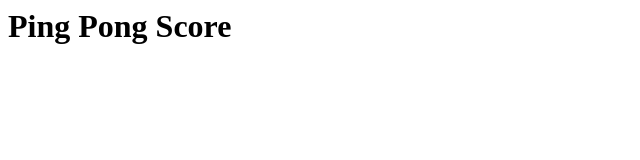
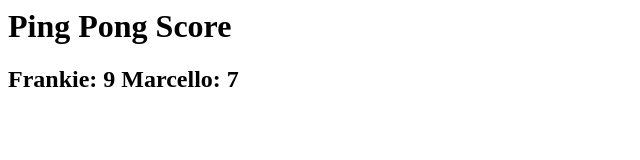
Before and after one commit to FrankieBortot/pingpong-score, a plain HTML site: page index.html in a window 1280 px wide. Shown: the whole page, without its empty margins (0-640 px from the left). Drawn offline with Linux system fonts and the light colour scheme.

Commit message:
Update index.html

```diff
--- a/index.html
+++ b/index.html
@@ -1 +1,6 @@
 <h1> Ping Pong Score </h1>
+
+<h2>
+  Frankie: <bold>9</bold>
+  Marcello: <bold>7</bold>
+</h2>
```
